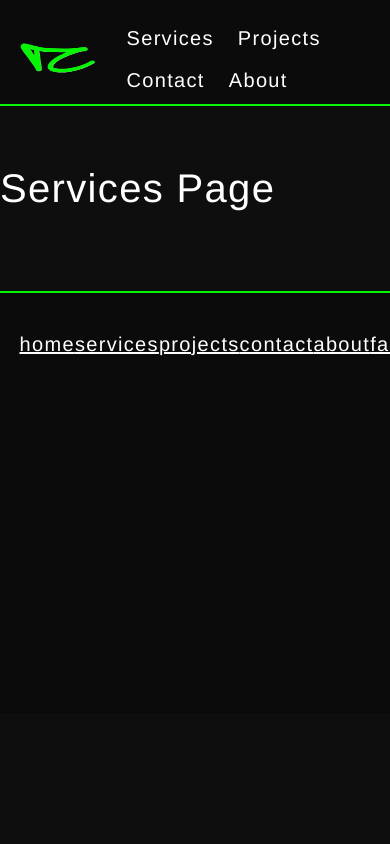
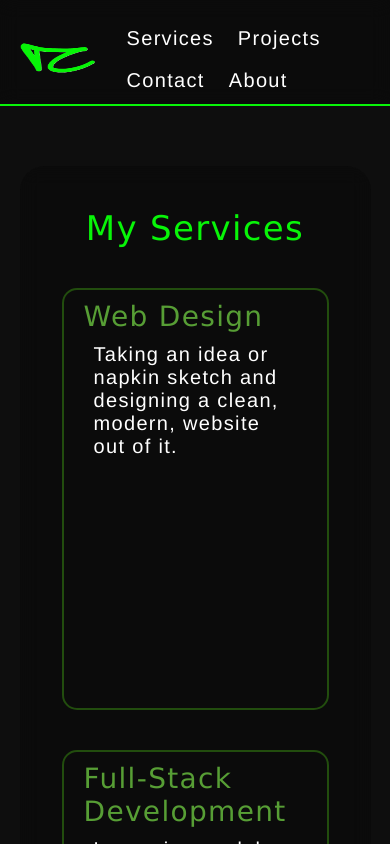
Before and after one commit to TechNique-CnE/Tristan-Carter-Vue, a Vue app: page /services in a window 390 px wide. Shown: the top 844 px of the page. Built offline with nearby package versions, Linux system fonts and the light colour scheme.

Commit message:
made services and projects page responsive

```diff
--- a/src/components/homePageComponents/HomeProjectCard.vue
+++ b/src/components/homePageComponents/HomeProjectCard.vue
@@ -65,7 +65,7 @@ defineProps(['id', 'title', 'image', 'smallDesc', 'about', 'link1', 'link2'])
   background-color: var(--body-bg);
 }
 
-@media screen and (max-width: 810px) {
+@media screen and (max-width: 850px) {
   .project-card {
     max-width: 400px;
   }
--- a/src/components/projectsPageComponents/SoftwareProjects.vue
+++ b/src/components/projectsPageComponents/SoftwareProjects.vue
@@ -89,4 +89,34 @@ const softwareProjectData = projectData.filter((project) => project.category ==
     text-align: right;
   }
 }
+
+@media screen and (max-width: 800px) {
+  .project-card{
+    flex-direction: column;
+    align-items: center;
+    padding-left: 0;
+
+    img {
+      width: 75%;
+    }
+    .details div.links {
+      text-align: right;
+    }
+  }
+
+  .project-card:nth-child(even) {
+    text-align: left;
+    flex-direction: column;
+    align-items: center;
+    padding-right: 0;
+    border-right: solid 2px var(--bg);
+    border-left: solid 6px var(--primary);
+    border-radius: 0 20px 20px 0;
+    background-image: linear-gradient(225deg, var(--bg2), var(--bg2), var(--bg));
+
+  }
+  .details div.links {
+    text-align: left;
+  }
+}
 </style>
--- /dev/null
+++ b/src/components/servicesPageComponents/AllServices.vue
@@ -0,0 +1,113 @@
+<template>
+  <section>
+    <h2>My Services</h2>
+    <div class="services-container">
+      <div class="service-card">
+        <h3>Web Design</h3>
+        <p>Taking an idea or napkin sketch and designing a clean, modern, website out of it.</p>
+      </div>
+      <div class="service-card">
+        <h3>Full-Stack Development</h3>
+        <p>
+          Lorem ipsum dolor, sit amet consectetur adipisicing elit. Ad molestias placeat deleniti,
+          nostrum itaque quas, praesentium numquam quia sit temporibus quos perspiciatis ipsam,
+          consequatur vero minus esse officiis! Eos, esse.
+        </p>
+      </div>
+      <div class="service-card">
+        <h3>SEO</h3>
+        <p>
+          Lorem ipsum dolor sit, amet consectetur adipisicing elit. Iure voluptas totam ipsum
+          accusamus dignissimos explaining the service.
+        </p>
+      </div>
+      <div class="service-card">
+        <h3>This is a service</h3>
+        <p>
+          Lorem ipsum dolor sit, amet consectetur adipisicing elit. Iure voluptas Lorem ipsum dolor
+          sit amet. totam ipsum accusamus dignissimos magnam explaining the service.
+        </p>
+      </div>
+    </div>
+  </section>
+</template>
+
+<style scoped>
+section {
+  background-color: var(--bg2);
+}
+.services-container {
+  display: grid;
+  grid-template-columns: 2fr 2fr;
+  grid-template-rows: 1fr 1fr;
+  gap: var(--lg-gap);
+}
+
+.service-card {
+  padding: var(--sm-gap);
+  border: 2px solid var(--accent);
+  border-radius: 15px;
+  transition:
+    border var(--transition),
+    scale var(--transition);
+
+  h3 {
+    padding-bottom: var(--sm-gap);
+    text-align: center;
+    transition: var(--transition);
+  }
+
+  p {
+    padding: 0 var(--md-gap);
+  }
+}
+
+.service-card:hover {
+  border: var(--border);
+  scale: 1.05;
+
+  h3 {
+    color: var(--primary);
+  }
+}
+
+.service-card:nth-child(1) {
+  transform-origin: left top;
+}
+.service-card:nth-child(2) {
+  transform-origin: right top;
+}
+.service-card:nth-child(3) {
+  transform-origin: left bottom;
+}
+.service-card:nth-child(4) {
+  transform-origin: right bottom;
+}
+
+@media screen and (max-width: 850px) {
+  .services-container {
+  grid-template-columns: 1fr;
+  grid-template-rows: repeat(1fr);
+  gap: var(--lg-gap);
+  text-align: left;
+}
+  .service-card {
+
+    h3 {
+      padding: 0 var(--sm-gap);
+      padding-bottom: var(--sm-gap);
+      text-align: left;
+    }
+
+    p {
+    text-align: left;
+  }
+  }
+  .service-card:nth-child(1),
+  .service-card:nth-child(2),
+  .service-card:nth-child(3),
+  .service-card:nth-child(4) {
+  transform-origin: center bottom;
+}
+}
+</style>
--- a/src/views/ServicesPage.vue
+++ b/src/views/ServicesPage.vue
@@ -1,3 +1,7 @@
+<script setup>
+import AllServices from '@/components/servicesPageComponents/AllServices.vue';
+</script>
+
 <template>
-  <h1>Services Page</h1>
+  <AllServices />
 </template>
```
